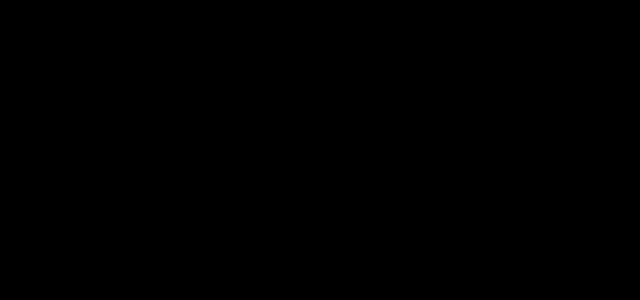
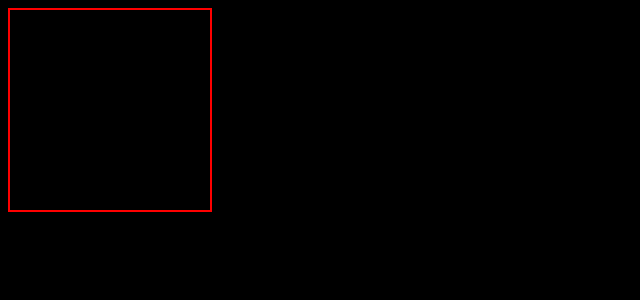
Before and after one commit to Twixenn/css-pixel-art-generator, a React (Create React App) app: page / in a window 1280 px wide. Shown: the top 300 px of the page, without its empty margins (0-640 px from the left). Built offline with nearby package versions, Linux system fonts and the light colour scheme.

Commit message:
Load image to Canvas

```diff
--- a/src/App.js
+++ b/src/App.js
@@ -1,10 +1,17 @@
+import React from "react";
+
 import Canvas from "./components/Canvas";
+import DragAndDrop from "./components/DragAndDrop";
+
 import "./sass/App.scss";
 
 function App() {
+  const [imgSrc, setImgSrc] = React.useState(null);
+
   return (
     <div className="App">
-      <Canvas />
+      <DragAndDrop onFileLoaded={setImgSrc} />
+      <Canvas imgSrc={imgSrc} />
     </div>
   );
 }
--- a/src/components/Canvas.js
+++ b/src/components/Canvas.js
@@ -1,10 +1,23 @@
-import React from "react";
+import React, { useEffect } from "react";
 
-function Canvas() {
+function Canvas({imgSrc}) {
     const canvasRef = React.useRef(null);
 
+    useEffect(() => {
+        if (!imgSrc) return;
+
+        const ctx = canvasRef.current.getContext("2d");
+
+        const img = new Image();
+        img.src = imgSrc;
+        img.addEventListener("load", () => {
+            ctx.clearRect(0, 0, canvasRef.current.width, canvasRef.current.height);
+            ctx.drawImage(img, 0, 0, img.width * 0.3, img.height * 0.3);
+        });
+    }, [imgSrc]);
+
     return (
-        <canvas ref={canvasRef}></canvas>
+        <canvas height={500} width={500} ref={canvasRef}></canvas>
     )
 }
 
--- /dev/null
+++ b/src/components/DragAndDrop.js
@@ -0,0 +1,52 @@
+import React from "react";
+
+function DragAndDrop({onFileLoaded}) {
+    const [error, setError] = React.useState(null);
+
+    function preventDefaults(e) {
+        e.preventDefault();
+        e.stopPropagation();
+    }
+
+    function handleDrop (e) {
+        preventDefaults(e);
+        const dt = e.dataTransfer;
+        const files = dt.files;
+
+        setError(false);
+
+        if([...files].length >= 1)
+        {
+            handleFile(files[0]);
+        }
+
+    }
+
+    function handleFile (file) {
+        let reader = new FileReader();
+
+        reader.addEventListener("loadend", () => {
+            const imgSrc = reader.result;
+            onFileLoaded(imgSrc);
+        });
+
+        reader.readAsDataURL(file);
+
+        reader.addEventListener("error", () => {
+            setError("Could not load file");
+        });
+    }
+
+    return (
+        <div className="drag-and-drop"
+            onDragEnter={preventDefaults}
+            onDragLeave={preventDefaults}
+            onDragOver={preventDefaults}
+            onDrop={handleDrop}
+        >
+            {error && <div className="error">{error}</div>}
+        </div>
+    )
+}
+
+export default DragAndDrop;
--- a/src/sass/App.scss
+++ b/src/sass/App.scss
@@ -1,3 +1,14 @@
 body {
     background-color: black;
 }
+
+.drag-and-drop {
+    border: 2px solid red;
+    height: 200px;
+    width: 200px;
+}
+
+canvas {
+    height: 500px;
+    width: 500px;
+}
```
